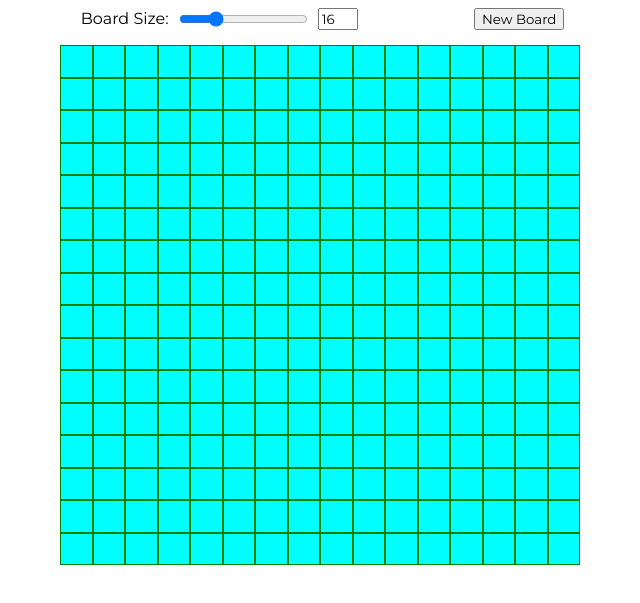
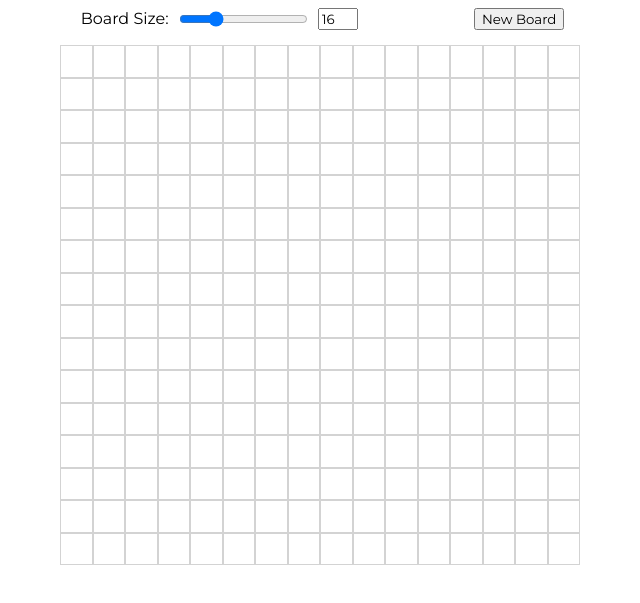
Before and after one commit to mdwicker/etch-a-sketch, a plain HTML site: page index.html in a window 1280 px wide. Shown: the part 117-720 px from the top of the page, without its empty margins (320-960 px from the left). Drawn offline with Linux system fonts and the light colour scheme.

Commit message:
Add classic shading

```diff
--- a/css/style.css
+++ b/css/style.css
@@ -49,9 +49,8 @@ div#grid-container {
   height: 65vmin;
 }
 
-.sketchSquare {
-  background-color: aqua;
-  border: 1px solid green;
+.square {
+  border: 1px solid lightgrey;
 }
 
 @media (max-width: 700px) {
--- a/script.js
+++ b/script.js
@@ -1,5 +1,6 @@
 // start out the game with a 16x16 grid
 let gridSize = 16;
+let shadeSquare = shadeClassic;
 initializeGrid(gridSize);
 
 // listen for the requested grid size and update live
@@ -24,16 +25,37 @@ newBoardButton.addEventListener("click", function () {
 });
 
 
+
+// when a user hovers over a square, shade it
+
+
 // set up a new square grid with the given number of boxes per side
 function initializeGrid(size) {
     const container = document.getElementById("grid-container");
     container.innerHTML = "";
     container.style.gridTemplateColumns = `repeat(${size}, 1fr)`;
-    container.style.gridTemplateRows = `repeat(${size}, 1fr)`
+    container.style.gridTemplateRows = `repeat(${size}, 1fr)`;
 
-    for(i=0; i<(size*size); i++) {
-        let div = document.createElement("div");
-        div.classList.add("sketchSquare");
+    for(let i=0; i<size*size; i++) {
+        const div = document.createElement("div");
+        div.classList.add("square");
+        div.addEventListener("mouseover", shadeSquare);
         container.appendChild(div);
     }
 }
+
+function shadeClassic(e) {
+    this.style.backgroundColor = "grey";
+}
+
+function shadeDarken(e) {
+
+}
+
+function shadeRainbow(e) {
+
+}
+
+function shadeErase(e) {
+
+}
```
